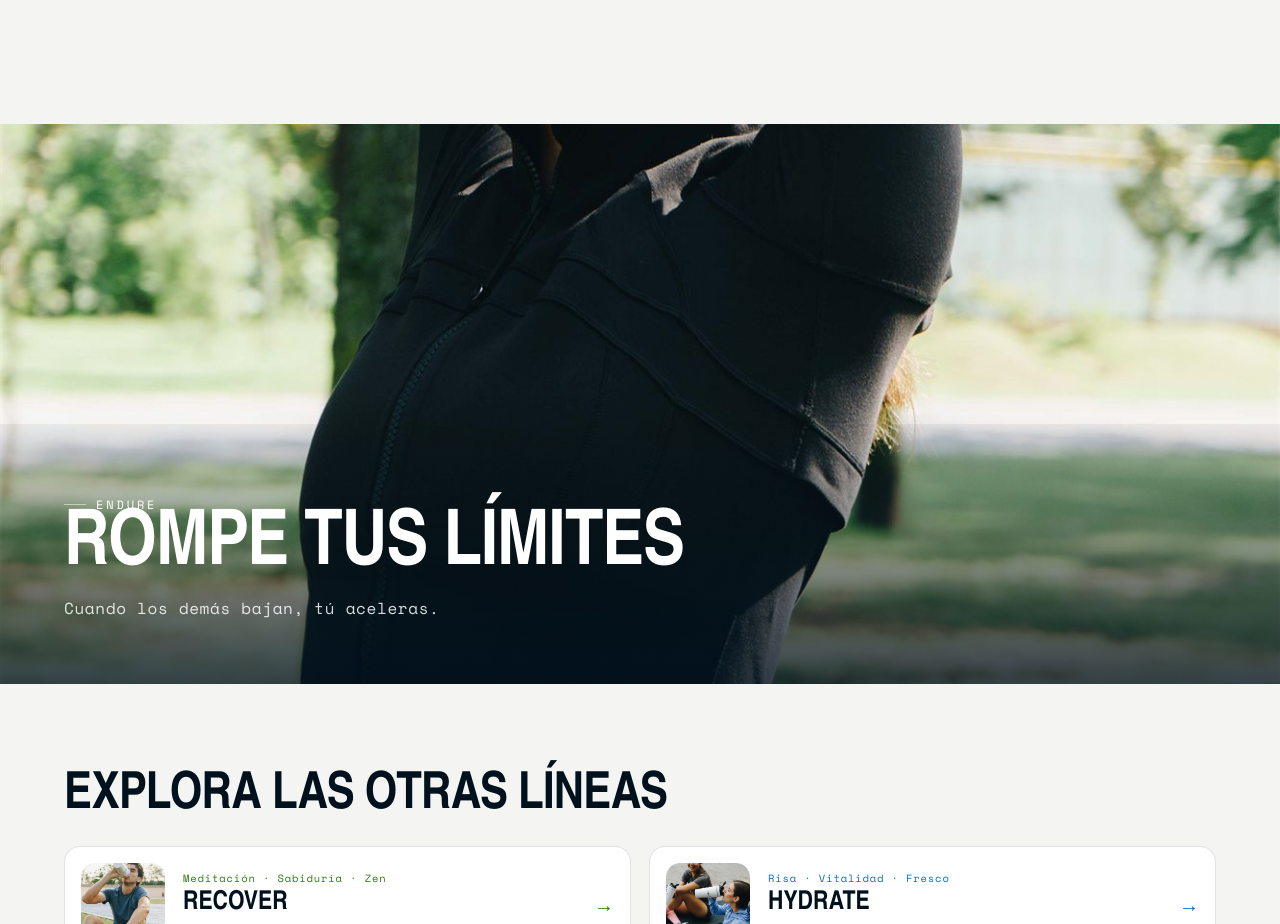
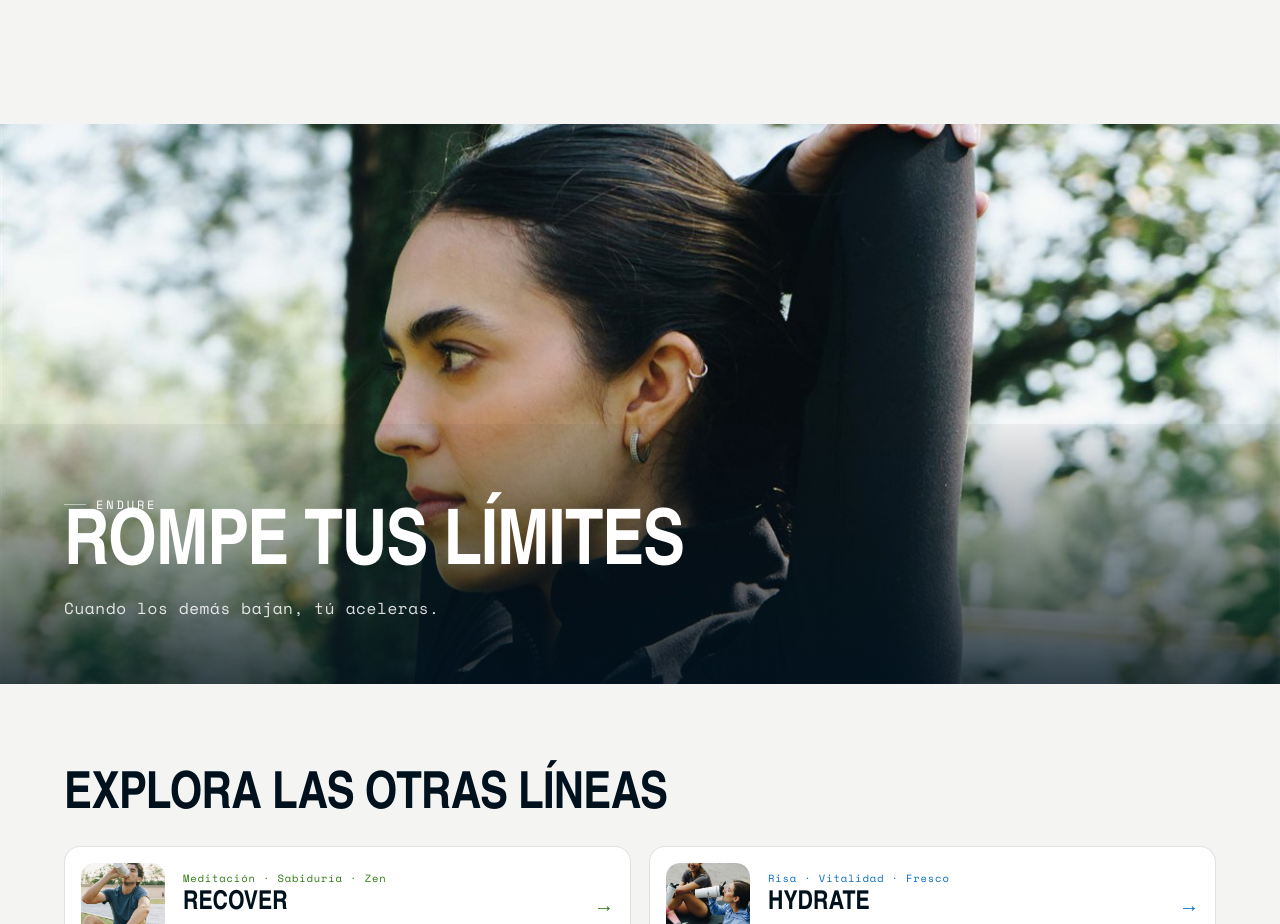
Before and after one commit to jonbojorquezr/STRIDE, a Next.js app: page /endure in a window 1280 px wide. Shown: the part 2180-3104 px from the top of the page. Built offline with nearby package versions, Linux system fonts and the light colour scheme; a web font is replaced by a local one.

Commit message:
style(design): FINDING-005 — reframe Endure lifestyle photo (object-position keeps athlete's face in frame)

```diff
--- a/app/division.css
+++ b/app/division.css
@@ -69,6 +69,8 @@
 /* ---------- Lifestyle (full-bleed) ---------- */
 .dlife { position: relative; min-height: clamp(360px, 52vw, 560px); display: flex; align-items: flex-end; }
 .dlife-slot { position: absolute; inset: 0; width: 100%; height: 100%; border-radius: 0; background: color-mix(in srgb, var(--c) 22%, #0a1a22); }
+/* Reencuadre: la foto de Endure corta la cabeza con el center-crop default */
+.dlife--endure .dlife-slot img { object-position: center 15%; }
 .dlife-overlay { position: relative; width: 100%; padding: clamp(34px, 5vw, 72px) 0; background: linear-gradient(to top, rgba(0,17,30,.78), rgba(0,17,30,.05)); }
 .dlife-title { color: #fff; }
 .dlife-line { font-family: var(--font-mono); color: rgba(255,255,255,.85); letter-spacing: .04em; margin: 14px 0 0; font-size: clamp(13px, 1.3vw, 16px); }
--- a/components/pages/DivisionContent.tsx
+++ b/components/pages/DivisionContent.tsx
@@ -400,7 +400,7 @@ function DivProduct({ D, division }: { D: DivEntry; division: DivisionId }) {
 function DivLifestyle({ D, division }: { D: DivEntry; division: DivisionId }) {
   const { lang } = useStore();
   return (
-    <section className="dlife">
+    <section className={"dlife dlife--" + division}>
       <ImageSlot
         className="dlife-slot"
         shape="rect"
```
